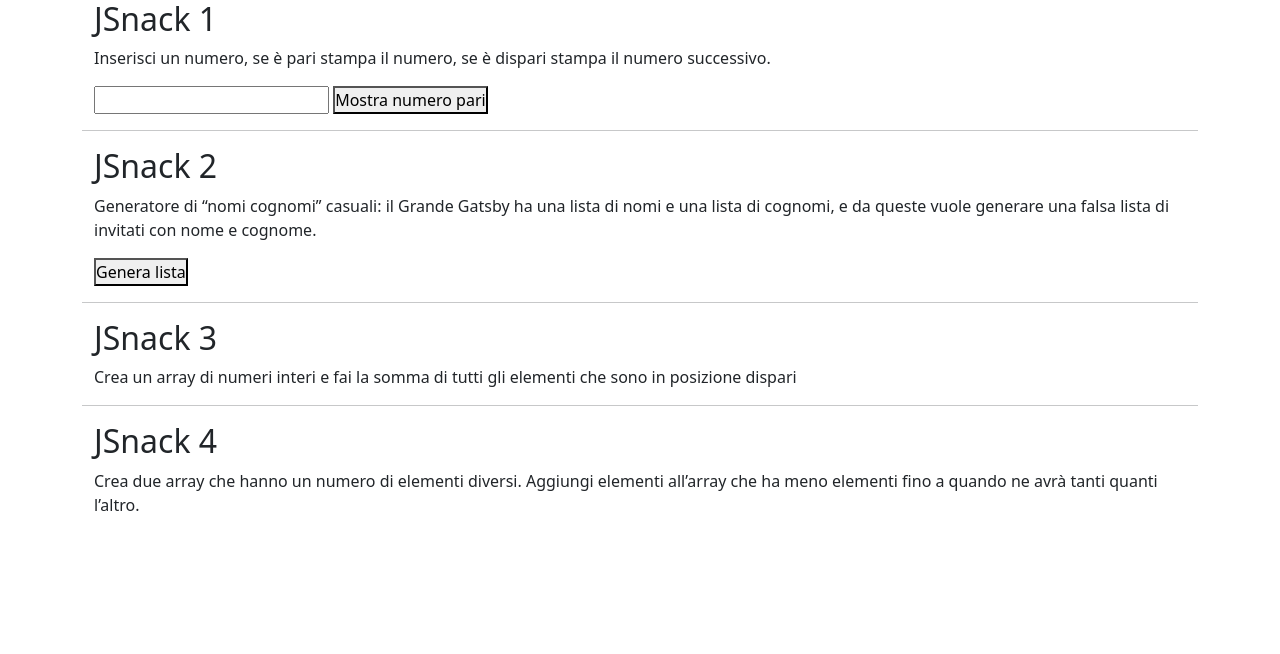
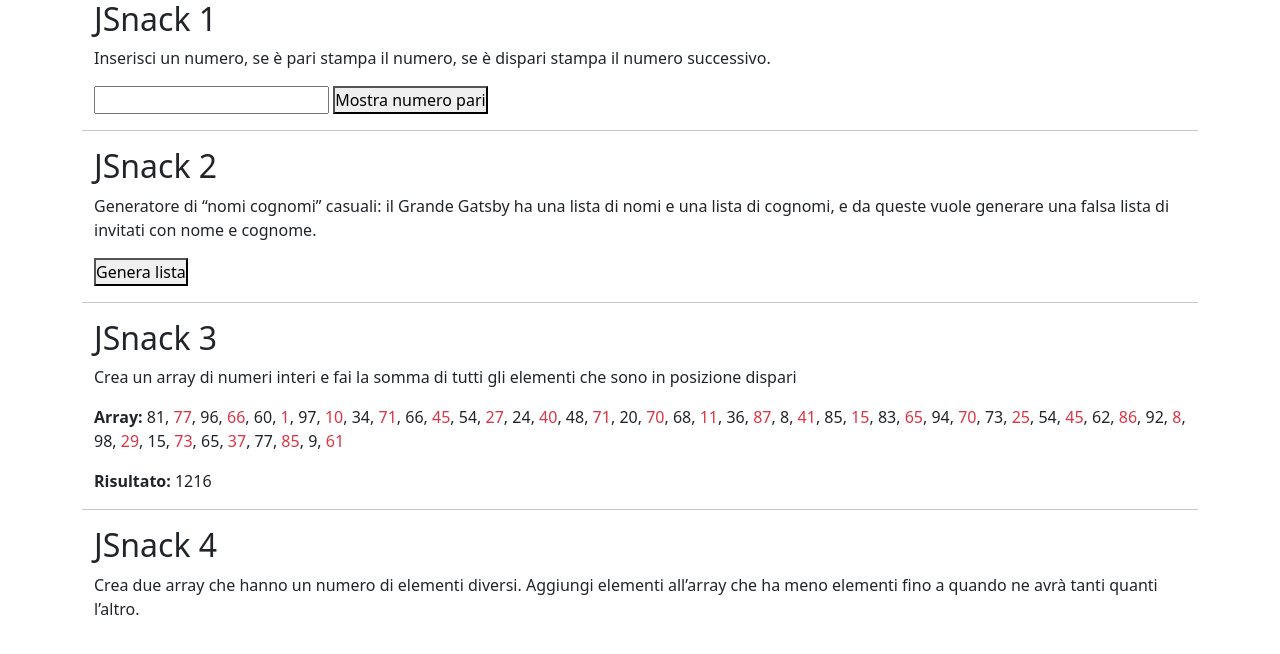
Before and after one commit to MarcoMazzeo01/js-jsnacks-blocco-2, a plain HTML site: page index.html in a window 1280 px wide. Drawn offline with nearby package versions, Linux system fonts and the light colour scheme.

Commit message:
add: jsnack 3

```diff
--- a/index.html
+++ b/index.html
@@ -42,7 +42,7 @@
                 <h2>JSnack 2</h2>
                 <p>Generatore di “nomi cognomi” casuali: il Grande Gatsby ha una lista di nomi e una lista di cognomi, e da queste vuole generare una falsa lista di invitati con nome e cognome.</p>
 
-                <or id="fakeList"></or>
+                <ol id="fakeList"></ol>
                 <button type="button" id="js2_button">Genera lista</button>
             </div>
         </section>
@@ -54,7 +54,8 @@
             <div class="container">
                 <h2>JSnack 3</h2>
                 <p>Crea un array di numeri interi e fai la somma di tutti gli elementi che sono in posizione dispari</p>
-                <p id="oddSum"></p>
+                <p id="js3_array"><strong>Array: </strong></p>
+                <p id="oddSum"><strong>Risultato: </strong></p>
             </div>
         </section>
 
--- a/js/main.js
+++ b/js/main.js
@@ -36,8 +36,35 @@ js2_button.addEventListener("click",function(){
 
     fakeList.innerHTML = ""
 
-    for (i = 0; i <= totalGuests; i++) {
+    for (i = 0; i < totalGuests; i++) {
         let guest = `${names[RNG(0,totNames)]} ${surnames[RNG(0,totSurnames)]}`
         fakeList.innerHTML += `<li>${guest}</li>`
     }
 })
+
+
+// ! JSNACK 3
+let js3_array = document.getElementById("js3_array")
+let oddSumDisplay = document.getElementById("oddSum")
+
+const js3_min = 0, js3_max = 100;
+const arrayLen = 50
+let numberArray = []
+let oddSum = 0;
+
+for (i = 0; i < arrayLen; i++) {
+    //genera array di numeri random
+    let randomNum = RNG(js3_min,js3_max)
+    numberArray.push(randomNum)
+
+    //mostra array, evidenziando in rosso quelli dispari
+    let string = (i % 2 == 0) ? `<span>${randomNum}</span>, ` : `<span class="text-danger">${randomNum}</span>, `
+    string = (i == arrayLen - 1) ? string.slice(0,-2) : string
+    js3_array.innerHTML += string
+
+    //esercizio
+    oddSum = (i % 2 == 0) ? oddSum + 0 : oddSum + numberArray[i]
+
+}
+
+oddSumDisplay.innerHTML += oddSum
```
